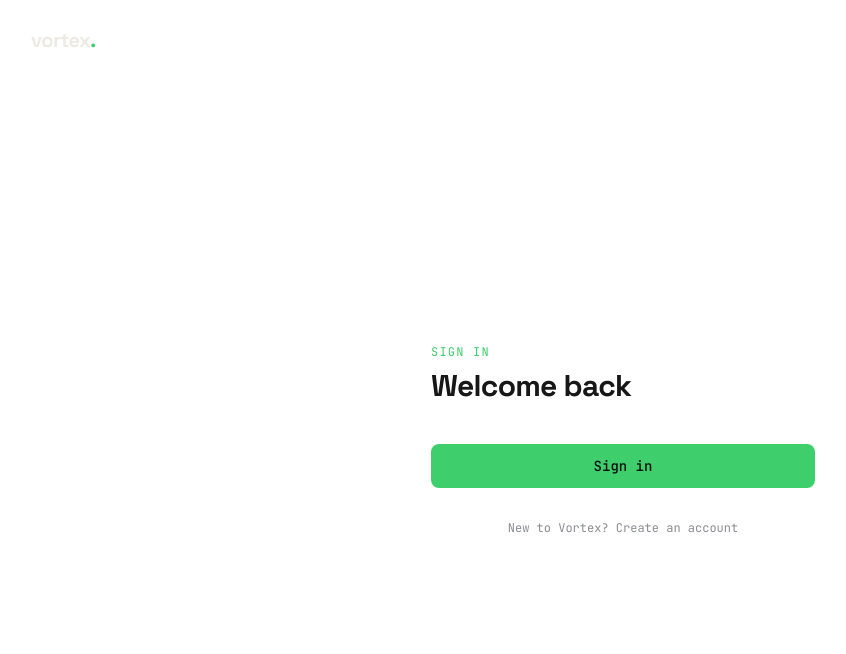
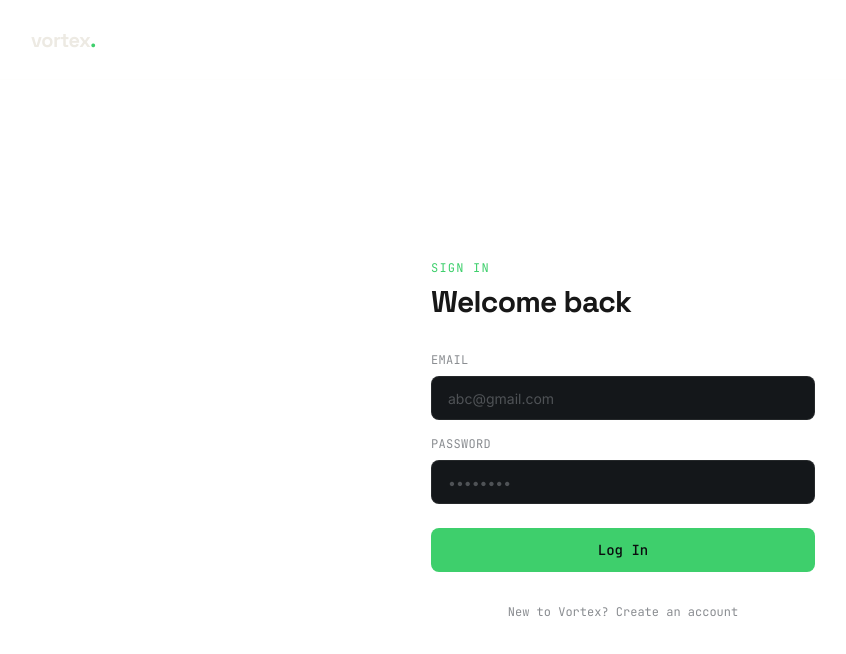
Before and after one commit to shreyaakalra/Vortex, a Next.js app in the folder apps/user-app/: page /sign-in in a window 1280 px wide. Shown: the top 654 px of the page, without its empty margins (17-863 px from the left). Built offline with nearby package versions, Linux system fonts and the light colour scheme.

Commit message:
sign in frontend backend

```diff
--- a/apps/user-app/app/api/sign-in/route.ts
+++ b/apps/user-app/app/api/sign-in/route.ts
@@ -48,13 +48,20 @@ export async function POST(req: NextRequest){
             {expiresIn: "7d"}
         )
 
-        return NextResponse.json(
-            {
-                token: token
-            },
-            {status: 200}
+        const response = NextResponse.json(
+            { message: "user added" },
+            { status: 201 }
         )
 
+        response.cookies.set('token', token, {
+            httpOnly: true,
+            secure: process.env.NODE_ENV === 'production',
+            sameSite: 'lax',
+            path: '/',
+            maxAge: 60 * 60 * 24 * 7,
+        })
+
+        return response;
 
     } catch(e){
         console.log(e);
--- a/apps/user-app/app/api/sign-up/route.ts
+++ b/apps/user-app/app/api/sign-up/route.ts
@@ -74,7 +74,7 @@ export async function POST(request: Request){
 
         const response = NextResponse.json(
             { message: "user added" },
-            { status: 201 } // 201 Created is more accurate for a new resource
+            { status: 201 }
         )
 
         response.cookies.set('token', token, {
--- a/apps/user-app/app/sign-in/page.tsx
+++ b/apps/user-app/app/sign-in/page.tsx
@@ -1,6 +1,52 @@
+"use client"
+
+import { useState } from "react";
 import AuthShell from "../../components/AuthShell";
+import { useRouter } from "next/navigation";
 
 export default function SignIn() {
+
+  const[form, setForm] = useState({
+    email: "",
+    password: ""
+  });
+
+  const[error, setError] = useState("");
+  const[submitted, setSubmitted] = useState(false);
+
+  const router = useRouter();
+
+  async function handleSubmit(){
+    if(submitted) return;
+    setSubmitted(true);
+
+    try{
+
+      const response = await fetch("/api/sign-in", {
+        method: "POST",
+        headers: { "Content-Type": "application/json" },
+        body: JSON.stringify(form),
+      });
+
+     if (!response.ok) {
+        const data = await response.json().catch(() => ({}));
+        setError( data.message || "Wrong credentials. Try again.");
+        return;
+      }
+
+      router.push("/dashboard");
+
+    } catch (e) {
+      console.log(e);
+      setError("Network error. Please try again.");
+    }
+    finally{
+      setSubmitted(false);
+    }
+  }
+
+
+
   return (
     <AuthShell
       title="Welcome back"
@@ -9,11 +55,55 @@ export default function SignIn() {
       footerLinkText="Create an account"
       footerLinkHref="/sign-up"
     >
-      {/* <AuthField id="email" label="Email" type="email" placeholder="you@example.com" />
-      <AuthField id="password" label="Password" type="password" placeholder="••••••••" /> */}
 
-      <button className="mt-2 font-mono text-sm bg-signal text-background font-medium h-11 rounded-lg hover:bg-signal/90 transition-colors">
-        Sign in
+      {error && <div className="text-red-500 text-xs font-bold -mb-2">{error}</div>}
+
+      <div className="flex flex-col gap-2">
+        <label
+          htmlFor="email"
+          className="font-mono text-xs text-muted tracking-wide uppercase"
+        >
+          Email
+        </label>
+        <input
+          id="email"
+          type="email"
+          value={form.email}
+          onChange={(e)=>{
+            setForm(prev => ({...prev, email:e.target.value}))
+            if(error) setError("")
+          }}
+          placeholder="abc@gmail.com"
+          className="bg-surface border border-border rounded-lg h-11 px-4 font-body text-sm text-foreground placeholder:text-muted/50 focus:outline-none focus:border-signal transition-colors"
+        />
+      </div>
+
+      <div className="flex flex-col gap-2">
+        <label
+          htmlFor="password"
+          className="font-mono text-xs text-muted tracking-wide uppercase"
+        >
+          Password
+        </label>
+        <input
+          id="password"
+          type="password"
+          value={form.password}
+          onChange={(e) => {
+            setForm({...form, password: e.target.value})
+            if(error) setError("")
+          }}
+          placeholder="••••••••"
+          className="bg-surface border border-border rounded-lg h-11 px-4 font-body text-sm text-foreground placeholder:text-muted/50 focus:outline-none focus:border-signal transition-colors"
+        />
+      </div>
+
+      <button
+        className="mt-2 font-mono text-sm bg-signal text-background font-medium h-11 rounded-lg hover:bg-signal/90 transition-colors disabled:opacity-50 disabled:cursor-not-allowed disabled:hover:bg-signal"
+        onClick={handleSubmit}
+        disabled={submitted}
+      >
+        {submitted ? "Logging you in..." : "Log In"}
       </button>
     </AuthShell>
   );
```
Also changed, not shown: apps/user-app/app/sign-up/page.tsx (+51 -36 lines).
